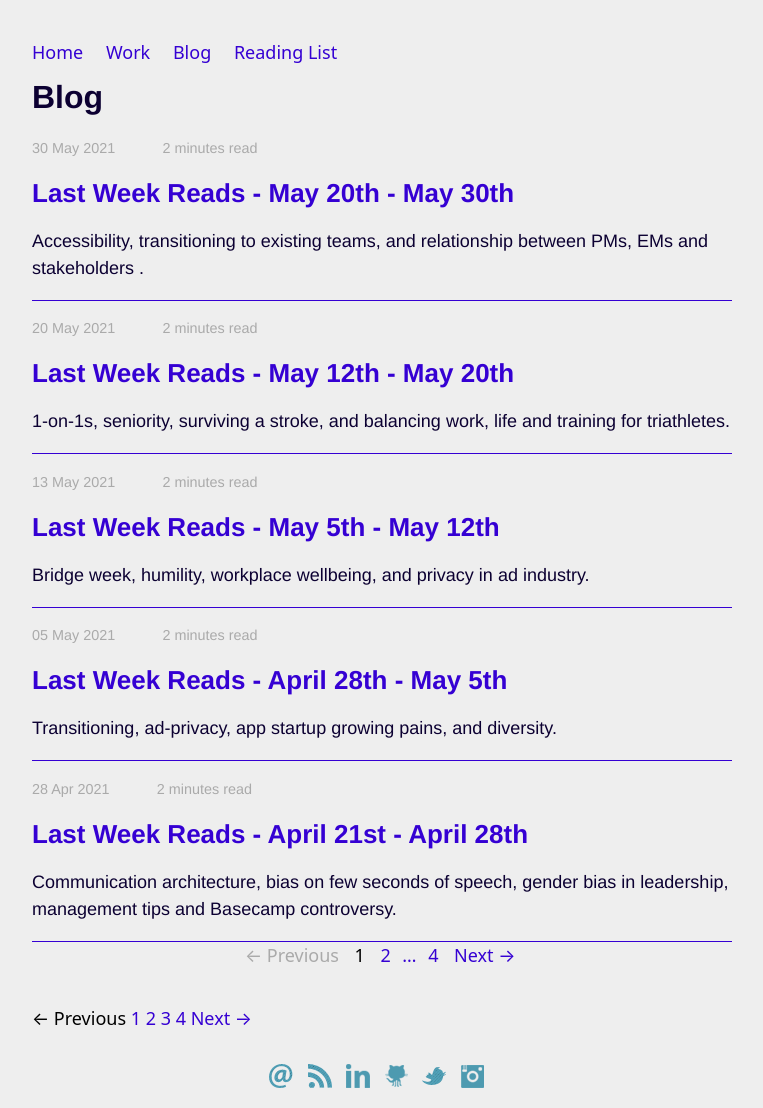
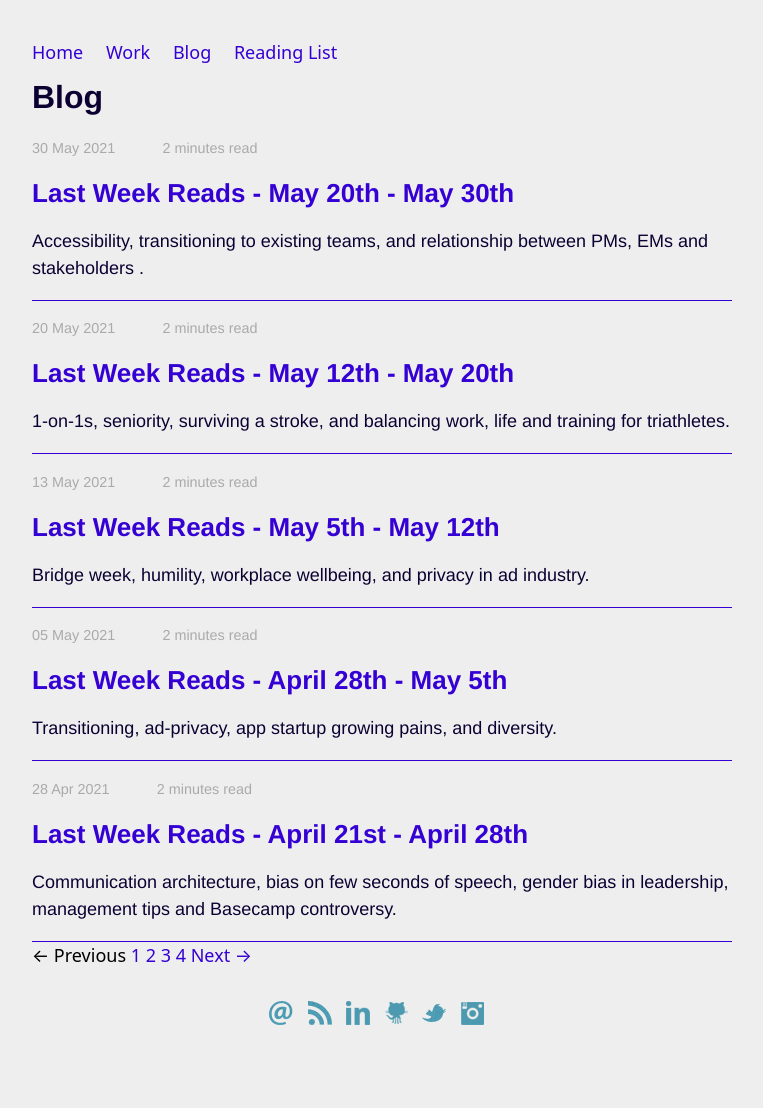
Before and after one commit to EdSancha/edsancha.github.io, a Jekyll site: the page built from blog/index.html, in a window 1280 px wide. Shown: the whole page, without its empty margins (258-1021 px from the left). Built offline with Jekyll 4.4.1, drawn with Linux system fonts in a browser that asks for light colours; the list of posts is cut into pages by our own code; after the commit the page ends 1045 px from its top, so only the background shows below that; some of the changed lines change nothing that is shown.

Commit message:
Remove ruby use for pagination

```diff
--- a/_plugins/pagination_tag.rb
+++ /dev/null
@@ -1,77 +0,0 @@
-# Liquid plug-in for custom pagination
-class PaginationTag < Liquid::Tag
-    WINDOW = 1
-
-    def render(context)
-      window = WINDOW
-      return unless (paginator = context["paginator"])
-
-      page = paginator["page"]
-      total_pages = paginator["total_pages"]
-
-      output = '<nav class="pagination">'
-
-      output += if page > 1
-        %(<a class="previous" href="#{path_for(page - 1)}" rel="previous">&larr; Previous</a>)
-      else
-        '<span class="disabled">&larr; Previous</span>'
-      end
-
-      if page > window
-        if page == window + 1
-          output += link_for(1)
-        else
-          (1..window).each do |i|
-            output += link_for(i)
-          end
-
-          output += gap if page > (window * 2) + 1
-        end
-      end
-
-      output += %(<a href="#{path_for(page - 1)}" rel="prev">#{page - 1}</a>) if page > 2
-
-      output += %(<span class="current">#{page}</span>)
-
-      output += %(<a href="#{path_for(page + 1)}" rel="next">#{page + 1}</a>) if page < total_pages - 1
-
-      if page <= total_pages - window
-        if page == total_pages - window
-          output += link_for(total_pages)
-        else
-          output += gap if page < total_pages - (window * 2)
-
-          ((total_pages - window + 1)..total_pages).each do |i|
-            output += link_for(i)
-          end
-        end
-      end
-
-      output += if page < total_pages
-        %(<a class="next" href="#{path_for(page + 1)}" rel="next">Next &rarr;</a>)
-      else
-        '<span class="disabled">Next &rarr;</span>'
-      end
-
-      output += "</nav>"
-      output
-    end
-
-    private
-
-    def link_for(page)
-      %(<a href="#{path_for(page)}">#{page}</a>)
-    end
-
-    def path_for(page)
-      return "/blog/" if page == 1
-
-      "/blog/#{page}"
-    end
-
-    def gap
-      '<span class="gap">&hellip;</span>'
-    end
-  end
-
-  Liquid::Template.register_tag("pagination", PaginationTag)
--- a/blog/index.html
+++ b/blog/index.html
@@ -22,8 +22,6 @@ title: Eduardo Diaz Sancha - Blog
       </li>
     {% endfor %}
   </ul>
-
-   {% pagination %}
 
    <!-- Pagination links -->
 {% if paginator.total_pages > 1 %}
```
